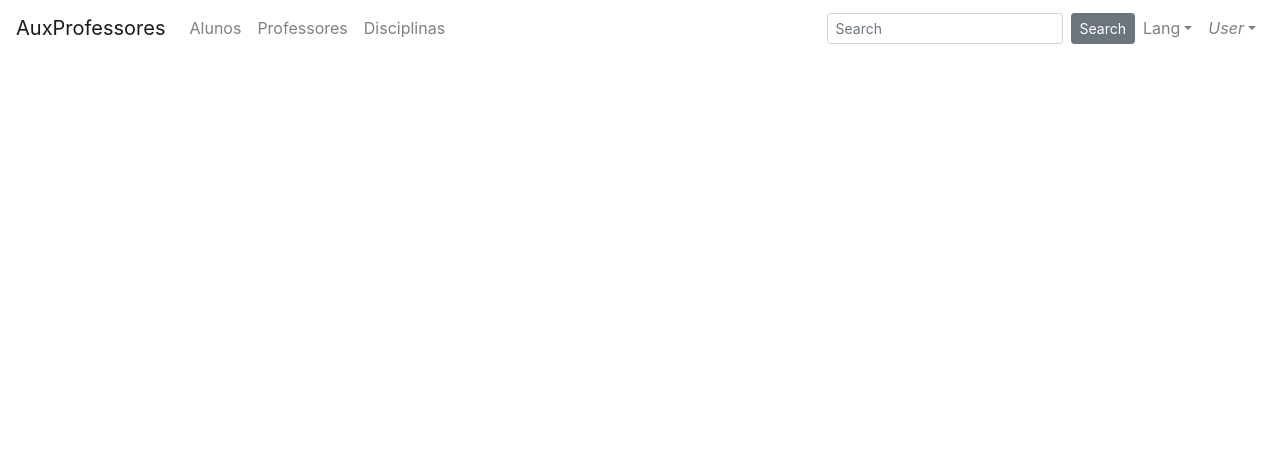
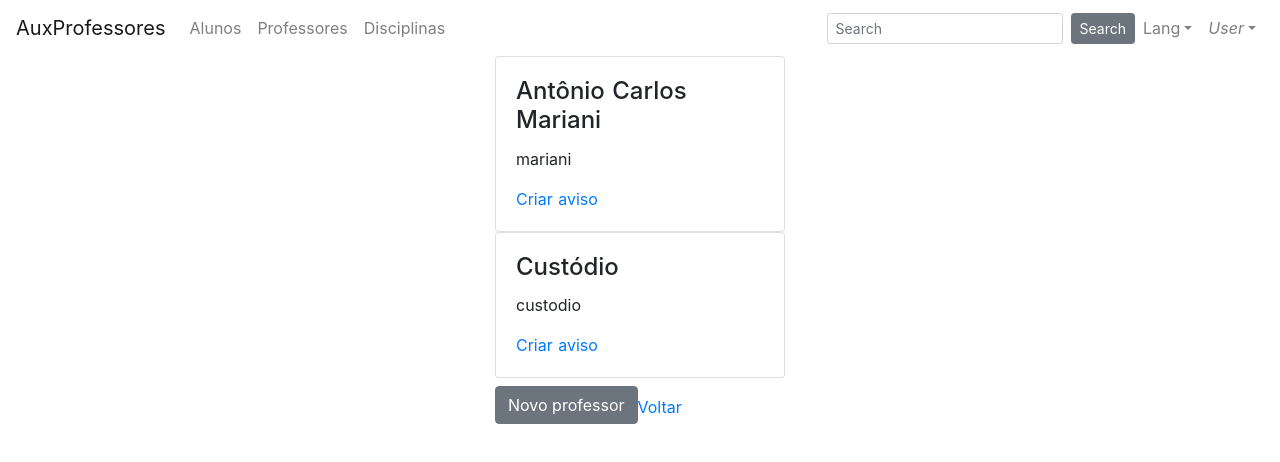
Before and after one commit to led479/ExEstagio, a Nuxt app in the folder AuxProfessores/: page /professores in a window 1280 px wide. Shown: the top 462 px of the page. Built offline with nearby package versions, Linux system fonts and the light colour scheme.

Commit message:
Cria professores com link para criar aviso

```diff
--- a/AuxProfessores/components/Navbar.vue
+++ b/AuxProfessores/components/Navbar.vue
@@ -8,7 +8,7 @@
       <b-collapse id="nav-collapse" is-nav>
         <b-navbar-nav>
           <b-nav-item to="/alunos">Alunos</b-nav-item>
-          <b-nav-item to="#">Professores</b-nav-item>
+          <b-nav-item to="/professores">Professores</b-nav-item>
           <b-nav-item to="#">Disciplinas</b-nav-item>
         </b-navbar-nav>
 
--- /dev/null
+++ b/AuxProfessores/components/Professor.vue
@@ -0,0 +1,22 @@
+<template>
+  <b-card :title="professor.nome" style="max-width: 20rem;">
+    <b-card-text>{{ professor.login }}</b-card-text>
+    <b-link @click="abrirModalAvisos">Criar aviso</b-link>
+  </b-card>
+</template>
+
+<script>
+export default {
+  props: {
+    professor: {
+      type: Object,
+      required: true
+    }
+  },
+  methods: {
+    abrirModalAvisos() {
+      this.$emit('abrirAvisos')
+    }
+  }
+}
+</script>
--- /dev/null
+++ b/AuxProfessores/pages/professores/index.vue
@@ -0,0 +1,61 @@
+<template>
+  <b-container fluid class="col-md-3">
+    <section>
+      <div class="mb-2">
+        <professor
+          v-for="(item, index) in professores"
+          :key="index"
+          :professor="item"
+          @abrirAvisos="$refs.aviso.show()"
+        ></professor>
+      </div>
+    </section>
+
+    <b-modal id="modal-aviso" ref="aviso"> </b-modal>
+
+    <b-button class="primary mb-2" @click="exibeForm">Novo professor</b-button>
+
+    <b-form v-if="mostrarForm">
+      <b-form-group id="nome" label="Nome do professor">
+        <b-form-input id="nome-input" v-model="professor.nome"></b-form-input>
+      </b-form-group>
+      <b-form-group id="login" label="Login do professor">
+        <b-form-input id="login-input" v-model="professor.login"></b-form-input>
+      </b-form-group>
+      <b-button id="cadastrar-professor" class="mb-2">Criar</b-button>
+    </b-form>
+
+    <nuxt-link to="/">Voltar</nuxt-link>
+  </b-container>
+</template>
+
+<script>
+import Professor from '~/components/Professor.vue'
+
+export default {
+  name: 'Professores',
+  components: { Professor },
+  data() {
+    return {
+      professor: {},
+      mostrarForm: false,
+      professores: [
+        {
+          nome: 'Antônio Carlos Mariani',
+          login: 'mariani'
+        },
+        {
+          nome: 'Custódio',
+          login: 'custodio'
+        }
+      ]
+    }
+  },
+  methods: {
+    exibeForm() {
+      this.mostrarForm = !this.mostrarForm
+      this.professor = {}
+    }
+  }
+}
+</script>
```
